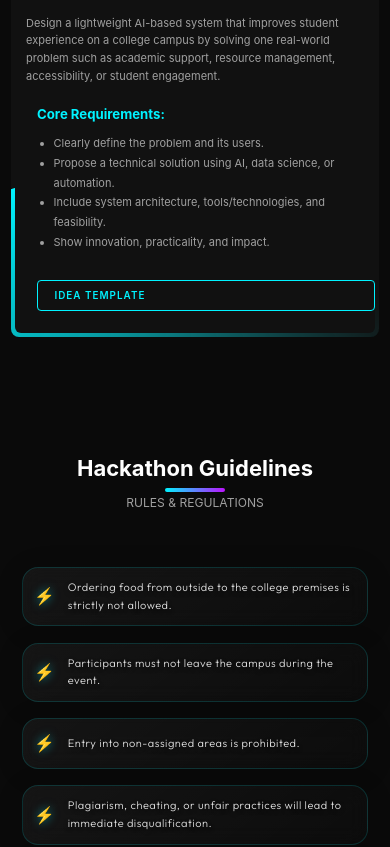
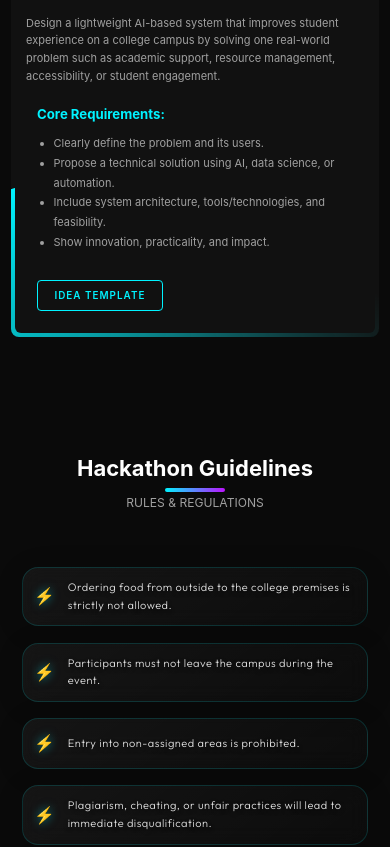
Before and after one commit to chandanaputtaswamy/Cognithon-26, a React (Vite) app: page / in a window 390 px wide. Shown: the part 3440-4287 px from the top of the page. Built offline with nearby package versions, Linux system fonts and the light colour scheme.

Commit message:
Fix Idea Template button width on mobile devices

```diff
--- a/src/styles/ProblemCard.css
+++ b/src/styles/ProblemCard.css
@@ -125,3 +125,10 @@
     color: #000;
     box-shadow: 0 0 15px var(--color-primary);
 }
+
+@media (max-width: 768px) {
+    .idea-template-btn {
+        width: max-content !important;
+        /* override universal mobile .btn full-width stretch */
+    }
+}
```
